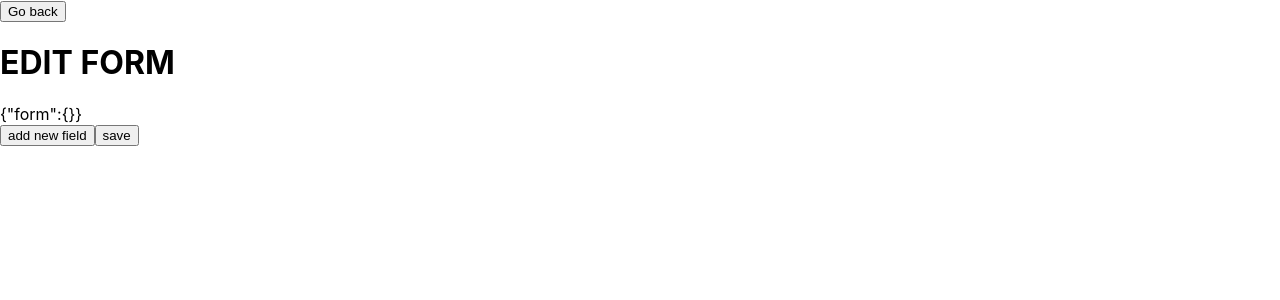
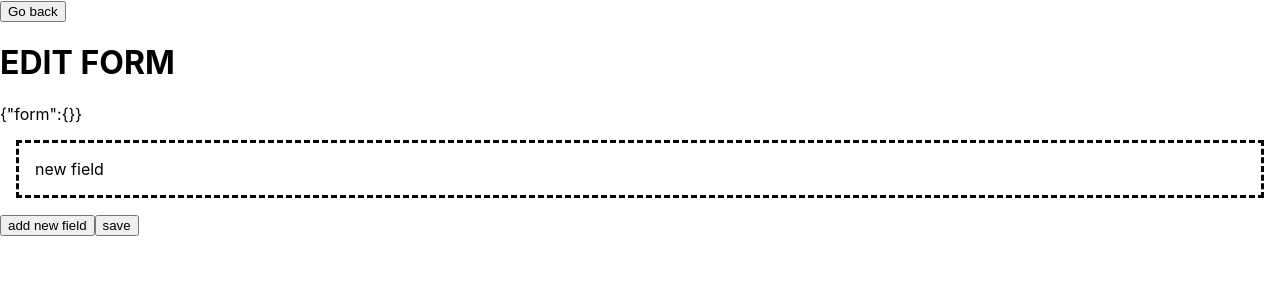
Before and after one commit to patryk-siewiera/iterators, a React (Create React App) app: page / in a window 1280 px wide. Shown: the top 300 px of the page. Built offline with nearby package versions, Linux system fonts and the light colour scheme.

Commit message:
feat: adding new field

```diff
--- /dev/null
+++ b/src/editField.css
@@ -0,0 +1,5 @@
+.editField {
+	border-style: dashed;
+	padding: 1rem;
+	margin: 1rem;
+}
--- /dev/null
+++ b/src/editField.js
@@ -0,0 +1,6 @@
+import React from "react";
+import "./editField.css";
+
+export default function EditField() {
+	return <div className="editField">new field </div>;
+}
--- a/src/editForm.js
+++ b/src/editForm.js
@@ -1,6 +1,16 @@
-import React from "react";
+import React, { useState } from "react";
+import EditField from "./editField";
+
+function newQuestion(question, type) {
+	const form = {
+		question: question,
+		type: type,
+	};
+	return form;
+}
 
 export default function EditForm(props) {
+	const [question, setQuestion] = useState([]);
 	return (
 		<div>
 			<button
@@ -13,7 +23,20 @@ export default function EditForm(props) {
 			</button>{" "}
 			<h1>EDIT FORM</h1>
 			<div>{JSON.stringify(props)}</div>
-			<button>add new field </button>
+			<EditField />
+			{question.map((e) => {
+				return <EditField />;
+			})}
+			<button
+				onClick={(ev) => {
+					const newQuestionList = [
+						...question.concat(newQuestion("a", "b")),
+					];
+					setQuestion(newQuestionList);
+				}}
+			>
+				add new field{" "}
+			</button>
 			<button>save</button>
 		</div>
 	);
```
